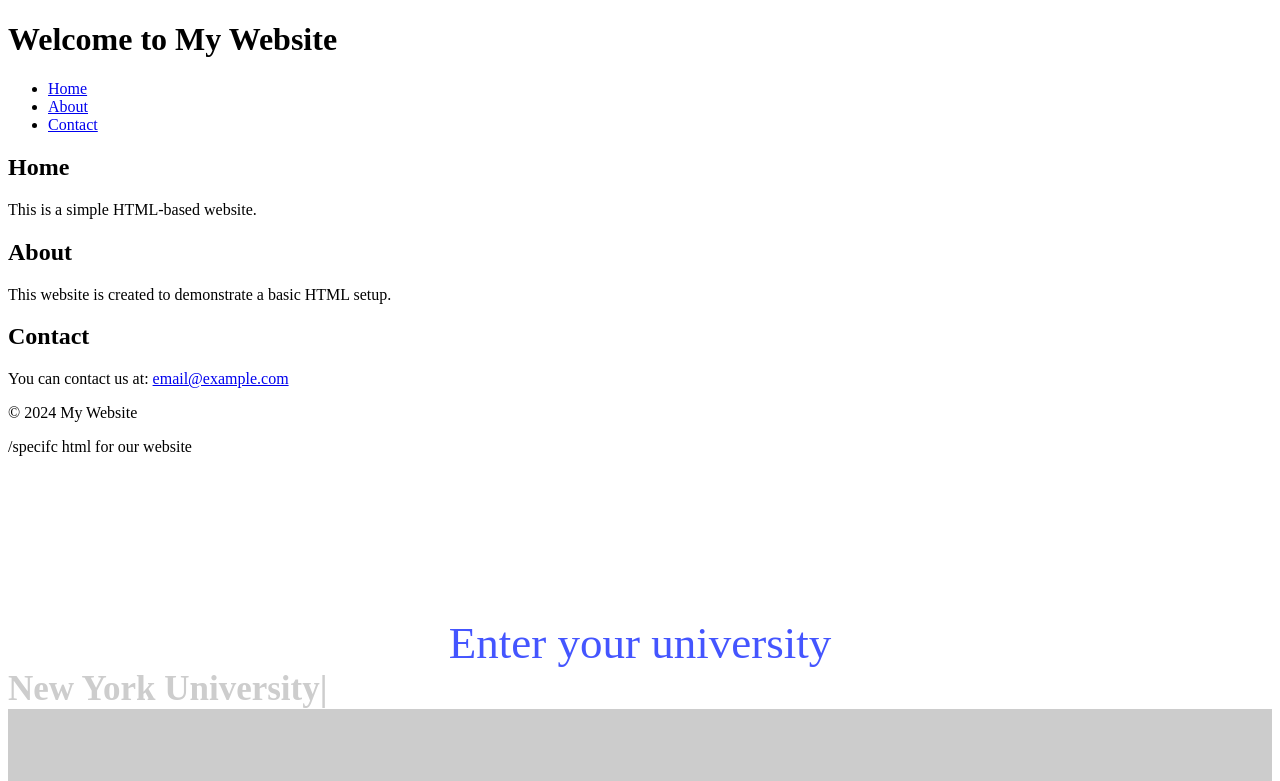
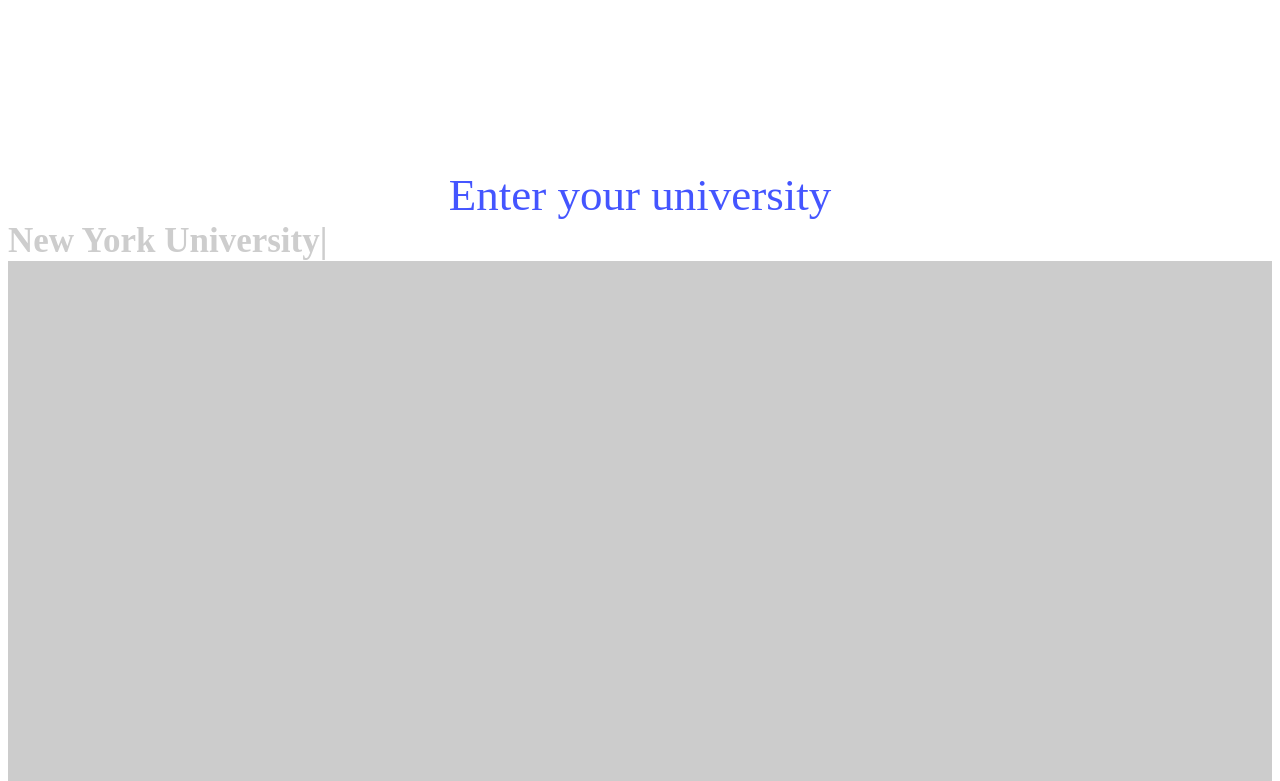
Before and after one commit to tanushchangani3/PennApps-XXV, a website: page wesbite.html in a window 1280 px wide. Shown: the top 781 px of the page. Drawn offline with Linux system fonts and the light colour scheme; placeholder pictures from the web are drawn by us.

Commit message:
removed temp html

```diff
--- a/wesbite.html
+++ b/wesbite.html
@@ -1,58 +1,7 @@
 <!DOCTYPE html>
 <html lang="en">
-<head>
-    <meta charset="UTF-8">
-    <meta name="viewport" content="width=device-width, initial-scale=1.0">
-    <meta http-equiv="X-UA-Compatible" content="ie=edge">
-    <title>My Basic Website</title>
 
-    <!-- Link to external CSS file -->
-    <link rel="stylesheet" href="styles.css">
-</head>
 <body>
-    <!-- Header section -->
-    <header>
-        <h1>Welcome to My Website</h1>
-        <nav>
-            <ul>
-                <li><a href="#home">Home</a></li>
-                <li><a href="#about">About</a></li>
-                <li><a href="#contact">Contact</a></li>
-            </ul>
-        </nav>
-    </header>
-
-    <!-- Main content section -->
-    <main>
-        <section id="home">
-            <h2>Home</h2>
-            <p>This is a simple HTML-based website.</p>
-        </section>
-
-        <section id="about">
-            <h2>About</h2>
-            <p>This website is created to demonstrate a basic HTML setup.</p>
-        </section>
-
-        <section id="contact">
-            <h2>Contact</h2>
-            <p>You can contact us at: <a href="mailto:email@example.com">email@example.com</a></p>
-        </section>
-    </main>
-
-    <!-- Footer section -->
-    <footer>
-        <p>&copy; 2024 My Website</p>
-    </footer>
-
-    <!-- Link to external JavaScript file -->
-    <script src="script.js"></script>
-</body>
-</html>
-
-
-/specifc html for our website
-
     <div style="width: 100%; height: 100%; background: black"></div>
     <div style="width: 100%; height: 100%; background: linear-gradient(90deg, #1A237E 0%, #1A237E 0%, #00796B 56%, #00796B 96%); border-radius: 90px"></div>
     <div style="width: 100%; height: 100%; color: white; font-size: 20px; font-family: Gantari; font-weight: 700; word-wrap: break-word">About </div>
@@ -73,3 +22,10 @@
     <div style="width: 100%; height: 100%; background: #F6F4F4; border-radius: 30px"></div>
     <div style="width: 100%; height: 100%"><span style="color: white; font-size: 40px; font-family: Figtree; font-weight: 700; word-wrap: break-word">or </span><span style="color: white; font-size: 40px; font-family: Figtree; font-weight: 700; text-decoration: underline; word-wrap: break-word">Login</span></div>
     <img style="width: 100%; height: 100%; opacity: 0.50" src="https://via.placeholder.com/455x529" />
+
+</body>
+
+</html>
+
+
+/specifc html for our website
```
Also changed, not shown: styles.css (added). Lines whose indentation alone changed are shown as unchanged.
